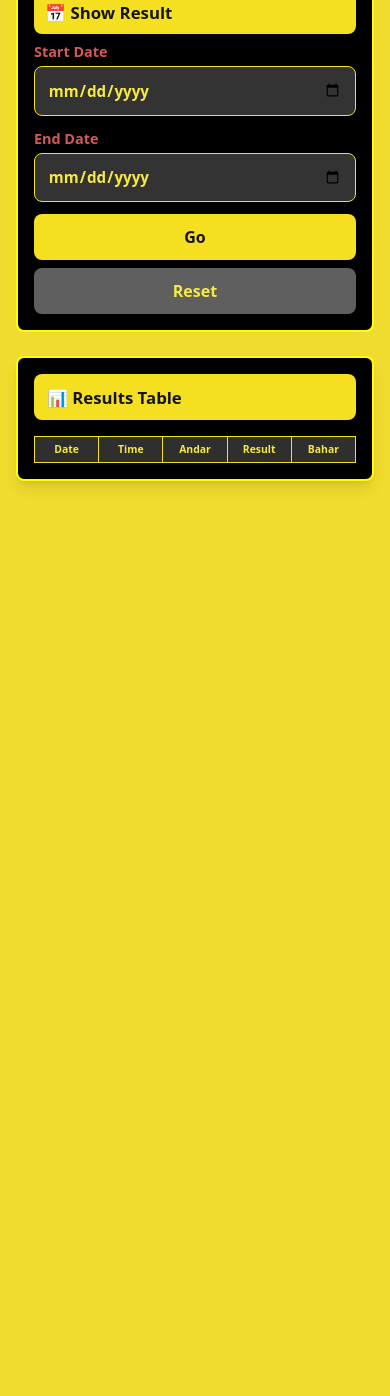
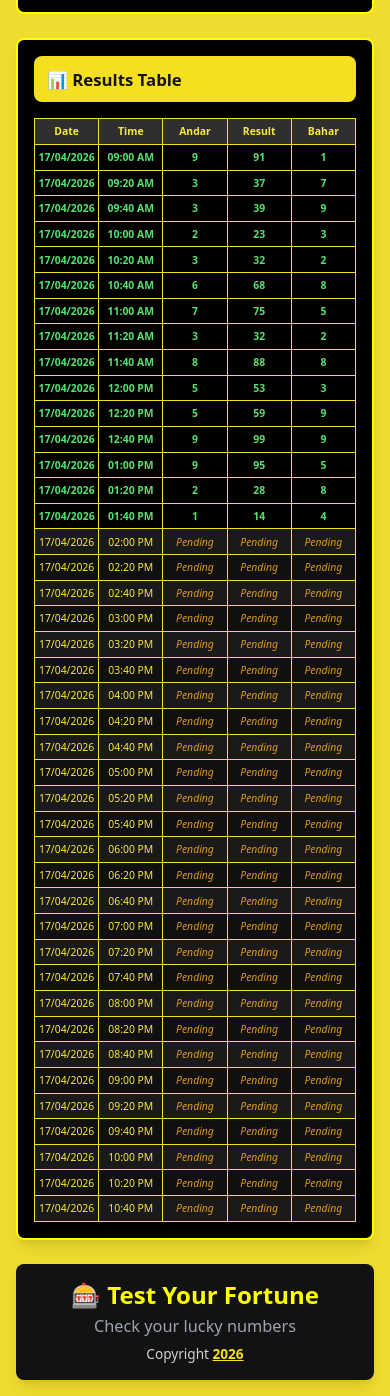
Before and after one commit to mohd-shayan-ansari/lotterysystem, a website: page index.html in a window 390 px wide. Shown: the part 206-1602 px from the top of the page. Before the commit the page ends 844 px from the top, so only its background shows below. Drawn offline with nearby package versions, Linux system fonts and the light colour scheme; no server answers.

Commit message:
Finalize dashboard automation and UI updates

```diff
--- a/app.js
+++ b/app.js
@@ -55,8 +55,8 @@ function generateTimeSlots() {
     const slots = [];
     const startHour = 9;
     const startMinute = 0;
-    const endHour = 21;
-    const endMinute = 0;
+    const endHour = 22;
+    const endMinute = 40;
     const interval = 20; // 20 minutes interval
 
     let currentHour = startHour;
@@ -129,11 +129,25 @@ function initializeDateWithRandomNumbers(dataStore, date) {
     if (!dataStore[date]) {
         dataStore[date] = {};
     }
+
+    TIME_SLOTS.forEach((time) => {
+        const existing = getStoredNumber(dataStore, date, time);
+        if (existing && /^[0-9]{2}$/.test(existing.result || '')) {
+            return;
+        }
+
+        const randomValue = generateRandomNumber();
+        dataStore[date][time] = {
+            andar: randomValue.charAt(0),
+            result: randomValue,
+            bahar: randomValue.charAt(1),
+        };
+    });
 }
 
 function hasSlotPassed(date, time) {
     const now = new Date();
-    const todayStr = now.toISOString().split('T')[0];
+    const todayStr = getLocalDateKey(now);
 
     if (date < todayStr) {
         return true;
@@ -169,8 +183,38 @@ function formatTimeDisplay(time24) {
     return `${String(hour).padStart(2, '0')}:${minute} ${ampm}`;
 }
 
+function getLocalDateKey(date = new Date()) {
+    const year = date.getFullYear();
+    const month = String(date.getMonth() + 1).padStart(2, '0');
+    const day = String(date.getDate()).padStart(2, '0');
+    return `${year}-${month}-${day}`;
+}
+
+function parseDateKey(dateKey) {
+    const [year, month, day] = dateKey.split('-').map(Number);
+    return new Date(year, month - 1, day);
+}
+
+function applyTodayDateDefaults() {
+    const startInput = document.getElementById('startDate');
+    const endInput = document.getElementById('endDate');
+    if (!startInput || !endInput) {
+        return '';
+    }
+
+    const today = getLocalDateKey();
+    if (!startInput.value) {
+        startInput.value = today;
+    }
+    if (!endInput.value) {
+        endInput.value = today;
+    }
+
+    return today;
+}
+
 function getNextUpcomingTimeForDate(date) {
-    const todayStr = new Date().toISOString().split('T')[0];
+    const todayStr = getLocalDateKey();
     if (date > todayStr) {
         return TIME_SLOTS[0] || '';
     }
@@ -416,13 +460,13 @@ class LotteryData {
     }
 
     ensureDateRange(startDate, endDate) {
-        const start = new Date(startDate);
-        const end = new Date(endDate);
+        const start = parseDateKey(startDate);
+        const end = parseDateKey(endDate);
         const current = new Date(start);
-        const todayStr = new Date().toISOString().split('T')[0];
+        const todayStr = getLocalDateKey();
 
         while (current <= end) {
-            const dateStr = current.toISOString().split('T')[0];
+            const dateStr = getLocalDateKey(current);
             if (dateStr <= todayStr) {
                 initializeDateWithRandomNumbers(this.data, dateStr);
             }
@@ -442,12 +486,12 @@ class LotteryData {
 
     getByDateRange(startDate, endDate) {
         const results = [];
-        const start = new Date(startDate);
-        const end = new Date(endDate);
+        const start = parseDateKey(startDate);
+        const end = parseDateKey(endDate);
 
         const current = new Date(start);
         while (current <= end) {
-            const date = current.toISOString().split('T')[0];
+            const date = getLocalDateKey(current);
             TIME_SLOTS.forEach((time) => {
                 const isUpcoming = !hasSlotPassed(date, time);
                 const storedSlot = getStoredNumber(this.data, date, time);
@@ -554,20 +598,23 @@ function renderTable(results) {
         const numberCell = document.createElement('td');
         numberCell.setAttribute('data-label', 'Result');
         numberCell.textContent = result.result;
-        const key = `${result.date}|${result.time}`;
-        const isConfirmed = confirmedNumbers[key] === true;
-        if (result.isUpcoming) {
-            numberCell.className = 'table-cell-pending';
-            numberCell.title = 'Upcoming result slot';
-        } else {
-            numberCell.className = 'table-cell-confirmed';
-            finalRowClass = 'table-row-passed';
-        }
-        row.appendChild(numberCell);
 
         const baharCell = document.createElement('td');
         baharCell.setAttribute('data-label', 'Bahar');
         baharCell.textContent = result.bahar;
+
+        if (result.isUpcoming) {
+            andarCell.className = 'table-cell-pending';
+            numberCell.className = 'table-cell-pending';
+            baharCell.className = 'table-cell-pending';
+            numberCell.title = 'Upcoming result slot';
+        } else {
+            andarCell.className = 'table-cell-confirmed';
+            numberCell.className = 'table-cell-confirmed';
+            baharCell.className = 'table-cell-confirmed';
+            finalRowClass = 'table-row-passed';
+        }
+        row.appendChild(numberCell);
         row.appendChild(baharCell);
 
         row.className = finalRowClass;
@@ -580,12 +627,21 @@ function renderTable(results) {
 // ================================
 
 function filterResults() {
-    const startDate = document.getElementById('startDate').value;
-    const endDate = document.getElementById('endDate').value;
+    applyTodayDateDefaults();
+
+    let startDate = document.getElementById('startDate').value;
+    let endDate = document.getElementById('endDate').value;
 
     if (!startDate || !endDate) {
-        alert('Please select both Start Date and End Date');
-        return;
+        const today = getLocalDateKey();
+        if (!startDate) {
+            startDate = today;
+            document.getElementById('startDate').value = today;
+        }
+        if (!endDate) {
+            endDate = today;
+            document.getElementById('endDate').value = today;
+        }
     }
 
     if (startDate > endDate) {
@@ -598,9 +654,10 @@ function filterResults() {
 }
 
 function resetFilter() {
-    document.getElementById('startDate').value = '';
-    document.getElementById('endDate').value = '';
-    renderTable([]);
+    const today = getLocalDateKey();
+    document.getElementById('startDate').value = today;
+    document.getElementById('endDate').value = today;
+    filterResults();
 }
 
 // ================================
@@ -717,7 +774,7 @@ function updateRealTimeClock() {
 }
 
 function setDefaultAdminDate() {
-    const today = new Date().toISOString().split('T')[0];
+    const today = getLocalDateKey();
     const dateInput = document.getElementById('adminDate');
     if (dateInput) {
         dateInput.value = today;
@@ -860,7 +917,7 @@ function deleteStoredResult(date, time) {
 // INITIALIZATION
 // ================================
 
-document.addEventListener('DOMContentLoaded', function() {
+function initializeDashboard() {
     document.addEventListener('click', function(event) {
         const dropdown = document.getElementById('topMenuDropdown');
         const menuBtn = document.getElementById('topMenuBtn');
@@ -874,7 +931,7 @@ document.addEventListener('DOMContentLoaded', function() {
     });
 
     // Set default date range to today
-    const today = new Date().toISOString().split('T')[0];
+    const today = applyTodayDateDefaults() || getLocalDateKey();
     lotteryData.ensureDate(today);
     document.getElementById('startDate').value = today;
     document.getElementById('endDate').value = today;
@@ -896,4 +953,10 @@ document.addEventListener('DOMContentLoaded', function() {
     console.log('🎰 Play Bhag Laxmi Dashboard Initialized');
     console.log('Available time slots:', TIME_SLOTS);
     console.log('Today\'s skeleton data generated with random numbers');
-});
+}
+
+if (document.readyState === 'loading') {
+    document.addEventListener('DOMContentLoaded', initializeDashboard);
+} else {
+    initializeDashboard();
+}
--- a/index.html
+++ b/index.html
@@ -63,13 +63,27 @@
         }
 
         .show-result-card {
-            padding: 0.7rem;
-            margin-bottom: 1rem;
+            padding: 0.55rem;
+            margin-bottom: 0.85rem;
         }
 
         .show-result-card .section-title {
-            margin-bottom: 0.45rem;
-            padding: 0.5rem 0.7rem;
+            margin-bottom: 0.35rem;
+            padding: 0.45rem 0.65rem;
+        }
+
+        .filter-grid {
+            display: grid;
+            grid-template-columns: repeat(2, minmax(0, 220px)) auto;
+            gap: 0.6rem;
+            justify-content: center;
+            align-items: end;
+        }
+
+        .filter-actions {
+            display: flex;
+            gap: 0.5rem;
+            align-items: end;
         }
 
         .show-result-card .field-label {
@@ -138,11 +152,11 @@
             color: var(--text-main);
             border: 1px solid var(--border-main);
             border-radius: var(--radius-sm);
-            padding: 0.7rem 0.8rem;
+            padding: 0.45rem 0.65rem;
             font-weight: 600;
-            font-size: 0.95rem;
+            font-size: 0.88rem;
             width: 100%;
-            min-height: 38px;
+            min-height: 34px;
         }
 
         .input-date::placeholder {
@@ -312,6 +326,26 @@
             display: none;
         }
 
+        .footer-fortune {
+            text-align: center;
+        }
+
+        .copyright-note {
+            margin: 0.35rem 0 0;
+            color: #d0d0d0;
+            font-size: 0.85rem;
+        }
+
+        .copyright-year-btn {
+            border: 0;
+            background: transparent;
+            color: var(--border-main);
+            font-weight: 700;
+            cursor: pointer;
+            padding: 0;
+            text-decoration: underline;
+        }
+
         @media (max-width: 900px) {
             .admin-top {
                 flex-direction: column;
@@ -353,15 +387,12 @@
                 font-size: 1.02rem;
             }
             .filter-grid {
-                grid-template-columns: 1fr 1fr;
+                grid-template-columns: repeat(2, minmax(0, 1fr));
                 gap: var(--space-2);
             }
             .filter-actions {
                 grid-column: 1 / -1;
-                display: grid;
-                grid-template-columns: auto auto 1fr;
-                gap: var(--space-1);
-                align-items: center;
+                justify-content: center;
             }
             .results-status-given {
                 color: #57e06d !important;
@@ -377,11 +408,10 @@
             }
             @media (max-width: 640px) {
                 .filter-grid {
-                    grid-template-columns: 1fr;
+                    grid-template-columns: repeat(2, minmax(0, 1fr));
                 }
                 .filter-actions {
-                    grid-column: 1;
-                    grid-template-columns: 1fr 1fr;
+                    grid-column: 1 / -1;
                 }
             }
             .record-count {
@@ -431,23 +461,11 @@
 </head>
 
 <body class="p-4 md:p-6">
-    <!-- Header -->
-    <div class="header rounded-lg mb-6 p-6 shadow-lg">
-        <div class="header-menu">
-            <button id="topMenuBtn" class="menu-btn" onclick="toggleTopMenu()">☰</button>
-            <div id="topMenuDropdown" class="menu-dropdown">
-                <button class="menu-link" onclick="openAdminAuthModal(); closeTopMenu();">Admin Panel</button>
-                <a class="menu-link" href="record.html" onclick="closeTopMenu()">Record Page</a>
-            </div>
+    <div class="header-menu">
+        <button id="topMenuBtn" class="menu-btn" onclick="toggleTopMenu()">☰</button>
+        <div id="topMenuDropdown" class="menu-dropdown">
+            <a class="menu-link" href="record.html" onclick="closeTopMenu()">Record Page</a>
         </div>
-        <div class="flex flex-col md:flex-row md:justify-between md:items-center gap-4 pr-16 md:pr-20">
-            <h1 class="text-2xl md:text-4xl font-bold leading-tight" style="color: #FFFF00;">🎰 Test Your Fortune</h1>
-            <div class="header-tools flex flex-wrap items-center gap-2 md:gap-3">
-                <div id="liveDate" class="header-clock-box">--/--/----</div>
-                <div id="liveTime" class="header-clock-box">--:--:-- --</div>
-            </div>
-        </div>
-        <p class="text-gray-400 mt-2 header-caption">Check your lucky numbers</p>
     </div>
 
     <!-- Admin Password Modal -->
@@ -508,6 +526,13 @@
                 </tbody>
             </table>
         </div>
+    </div>
+
+    <!-- Bottom Fortune Card -->
+    <div class="header rounded-lg mt-6 p-4 shadow-lg footer-fortune">
+        <h1 class="text-2xl md:text-4xl font-bold leading-tight" style="color: #FFFF00;">🎰 Test Your Fortune</h1>
+        <p class="text-gray-400 mt-1 header-caption">Check your lucky numbers</p>
+        <p class="copyright-note">Copyright <button type="button" class="copyright-year-btn" onclick="openAdminAuthModal()">2026</button></p>
     </div>
 
     <!-- Admin Panel Modal -->
@@ -605,8 +630,20 @@
     <script>
         (function loadAppAfterSharedSync() {
             const startApp = function() {
+                const startInput = document.getElementById('startDate');
+                const endInput = document.getElementById('endDate');
+                if (startInput && endInput) {
+                    const now = new Date();
+                    const year = now.getFullYear();
+                    const month = String(now.getMonth() + 1).padStart(2, '0');
+                    const day = String(now.getDate()).padStart(2, '0');
+                    const today = `${year}-${month}-${day}`;
+                    startInput.value = today;
+                    endInput.value = today;
+                }
+
                 const appScript = document.createElement('script');
-                appScript.src = 'app.js?v=20260417-05';
+                appScript.src = 'app.js?v=20260417-06';
                 document.body.appendChild(appScript);
             };
 
```
